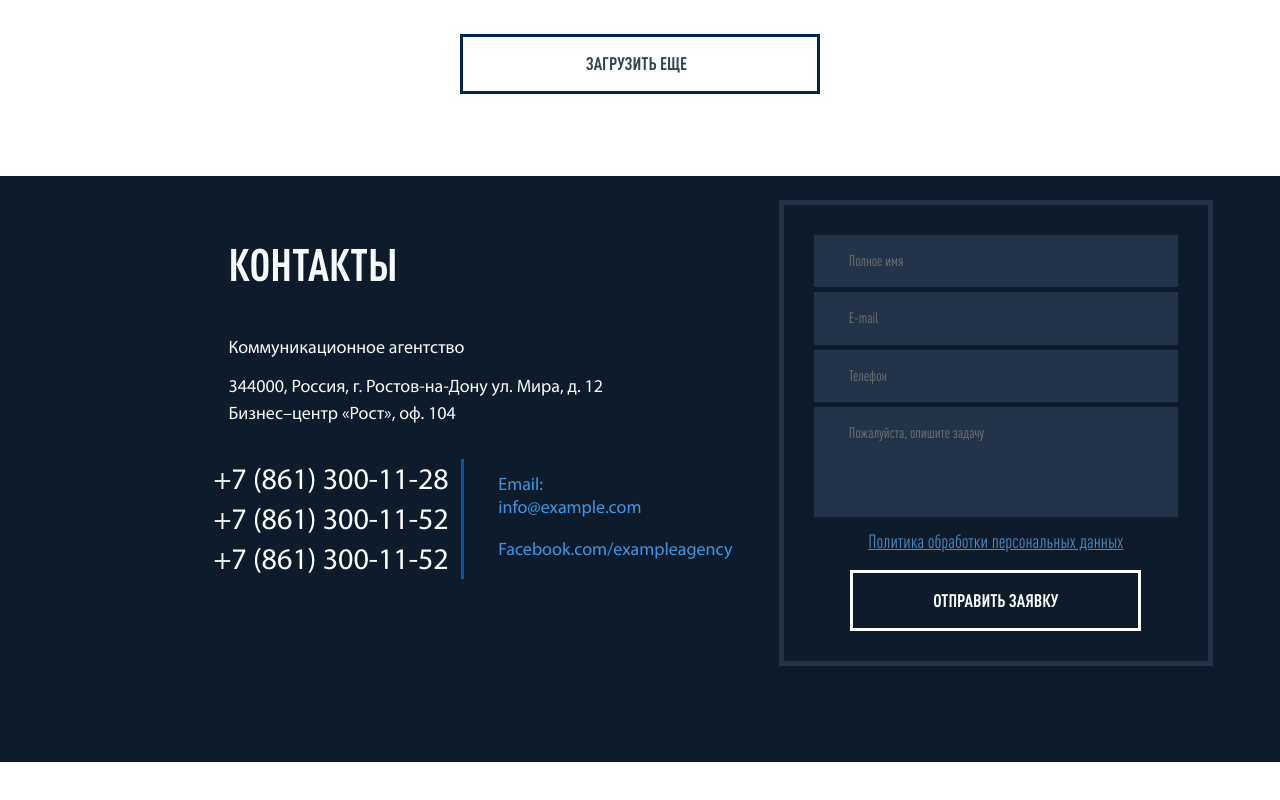
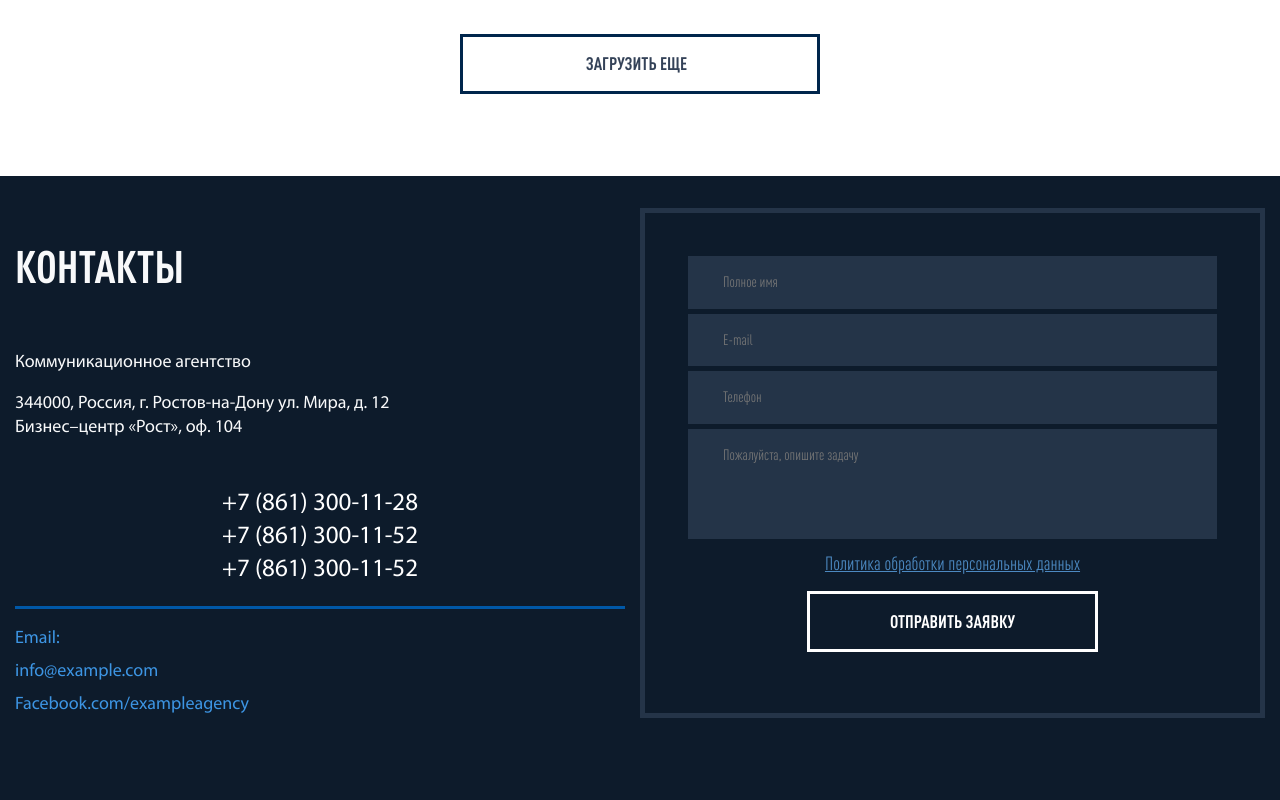
Before and after one commit to SHAH0001/desktop, a plain HTML site: page index.html in a window 1280 px wide. Shown: the part 1000-1800 px from the top of the page. Before the commit the page ends 1762 px from the top, so only its background shows below. Drawn offline with Linux system fonts and the light colour scheme; files whose address does not match are found by name.

Commit message:
footer adaptive has been completed

```diff
--- a/css/media.css
+++ b/css/media.css
@@ -1,3 +1,62 @@
+@media screen and (max-width: 1500px) {
+
+    .footer-wrapper {
+        justify-content: space-around;
+    }
+
+    .footer-left-column {
+        margin: 5% 0 0 0;
+    }
+
+    .footer-right-column {
+        margin: 32px 0 0 0;
+    }
+}
+
+@media screen and (max-width: 1280px) {
+
+    .footer-right-column {
+        width: 50%;
+    }
+
+    .contacts-block-phones-items a {
+        font-size: 25px;
+    }
+
+    .email,
+    .email-example,
+    .facebook {
+        margin: 6px 0 0 0;
+    }
+
+    .contacts-block {
+        flex-wrap: wrap;
+        margin: 45px 15px 0 0;
+    }
+
+    .contacts-block-phones-items,
+    .contacts-block-email {
+        width: 100%;
+    }
+
+    .contacts-block-phones-items {
+        text-align: center;
+        margin-bottom: 22px;
+    }
+
+    .contacts-block-email {
+        margin: 0;
+        padding: 10px 0 0 0;
+        border-top: 3px solid #0058a7;
+        border-left: none;
+    }
+
+    .address {
+        padding: 0 50px 0 0;
+    }
+
+}
+
 @media screen and (max-width: 980px) {
     .gallery {
         flex-wrap: wrap;
@@ -13,6 +72,20 @@
 @media screen and (max-width: 768px) {
     .gallery-item {
         width: 80%;
+    }
+
+    .footer-wrapper {
+        flex-wrap: wrap;
+    }
+
+    .footer-left-column,
+    .footer-right-column {
+        width: 100%;
+        text-align: center;
+    }
+
+    .address {
+        padding: 0;
     }
 }
 
@@ -38,4 +111,22 @@
     .gallery-item {
         width: 90%;
     }
+
+    .load-more {
+        width: 100%;
+        padding: 0;
+        height: 60px;
+    }
 }
+
+@media screen and (max-width: 350px) {
+    .send-request-button {
+        padding: 14px 65px;
+    }
+
+    .form-control-input,
+    .form-control-textarea {
+        font-size: 20px;
+        padding: 15px 0 15px 15px;
+    }
+}
--- a/css/style.css
+++ b/css/style.css
@@ -88,21 +88,35 @@ img {
     padding-bottom: 96px;
 }
 
+.footer-wrapper {
+    display: flex;
+}
+
+.footer-left-column,
+.footer-right-column {
+    width: 50%;
+}
+
+.footer-left-column {
+    margin: 5% 0 0 17%;
+}
+
 .communication-agency,
 .address {
     font-size: 18px;
 }
 
 .communication-agency {
-    margin: 11% 0 0 0;
+    margin: 56px 0 0 0;
 }
 
 .address {
-    margin: 3% 0 0 0;
+    margin: 16px 0 0 0;
+    line-height: 24px;
 }
 
 .left-column-wrapper {
-    margin: 10% 0 0 35%;
+    /* margin: 10% 0 0 35%; */
 }
 
 .contacts-title {
@@ -112,7 +126,8 @@ img {
 }
 
 .contacts-block {
-    margin: 8% 0 0 0;
+    display: flex;
+    margin: 45px 0 0 0;
 }
 
 .contacts-block-phones-items {
@@ -133,8 +148,8 @@ img {
     font-size: 18px;
     color: #3d95e3;
     border-left: 3px solid #0058a7;
-    margin: 0 0 0 -1px;
-    padding: 0 0 0 34px;
+    margin: 0 0 0 39px;
+    padding: 0 0 0 35px;
 }
 
 .email {
@@ -149,13 +164,12 @@ img {
     margin: 15px 0 0 0;
 }
 
-.send-request {
+.footer-right-column {
     font-family: 'DIN Pro Cond';
     border: 5px solid #243448;
-    margin: 6% -161px 0 124px;
-    /* padding: 0 0 0 0; */
+    margin: 32px 0 0 -144px;
+    width: 556px;
     text-align: center;
-
 }
 
 .form-control-input,
--- a/index.html
+++ b/index.html
@@ -49,34 +49,31 @@
 
     <footer class="footer text-light">
         <div class="container">
-            <div class="row">
-                <div class="col-md-6">
-                    <div class="left-column-wrapper">
+            <div class="footer-wrapper">
+                <div class="footer-left-column">
                     <h3 class="text-uppercase contacts-title">Контакты</h3>
                     <p class="communication-agency">Коммуникационное агентство</p>
                     <p class="address">
                         344000, Россия, г. Ростов-на-Дону ул. Мира, д. 12 <br />
                         Бизнес–центр «Рост», оф. 104
                     </p>
-                        <div class="contacts-block d-flex">
-                            <div class="row">
-                                <ul class="contacts-block-phones-items col-md-7">
+                    <div class="contacts-block">
+
+                        <ul class="contacts-block-phones-items">
                             <li><a href="+7(861)3001128">+7 (861) 300-11-28</a></li>
                             <li><a href="+7(861)3001152">+7 (861) 300-11-52</a></li>
                             <li><a href="+7(861)3001152">+7 (861) 300-11-52</a></li>
                         </ul>
 
-                                <div class="contacts-block-email col-md-3">
+                        <div class="contacts-block-email">
                             <p class="email-info email">Email:</p>
                             <p class="email-info email-example">info@example.com</p>
                             <p class="email-info facebook">Facebook.com/exampleagency</p>
                         </div>
+
                     </div>
                 </div>
-                    </div>
-                </div>
-                <div class="col-md-4">
-                    <div class="send-request">
+                <div class="footer-right-column">
                     <form action="#" method="post">
 
                         <input
@@ -122,7 +119,6 @@
                 </div>
             </div>
         </div>
-        </div>
     </footer>
 
     <!-- Modal -->
```
Lines whose indentation alone changed are shown as unchanged.
